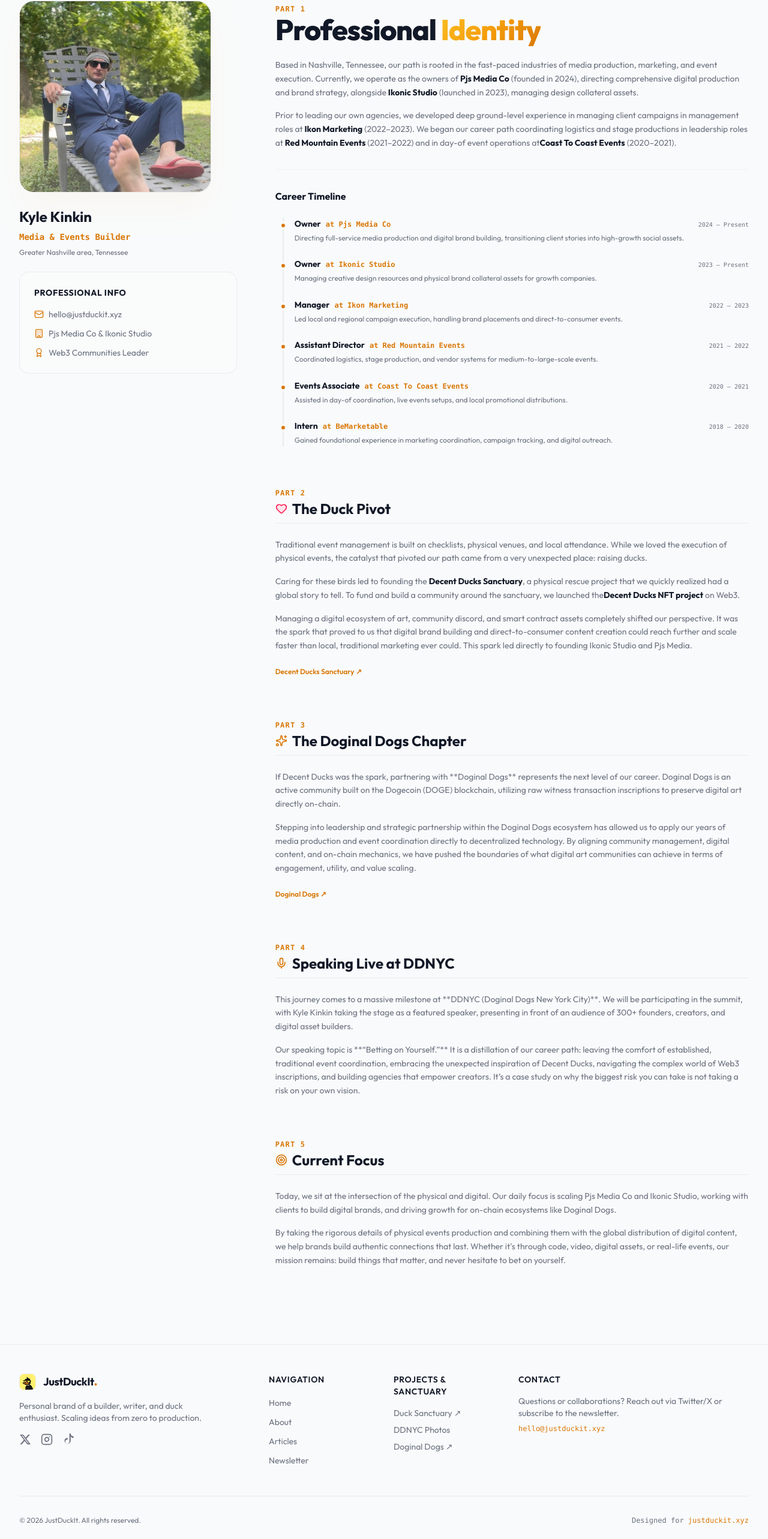
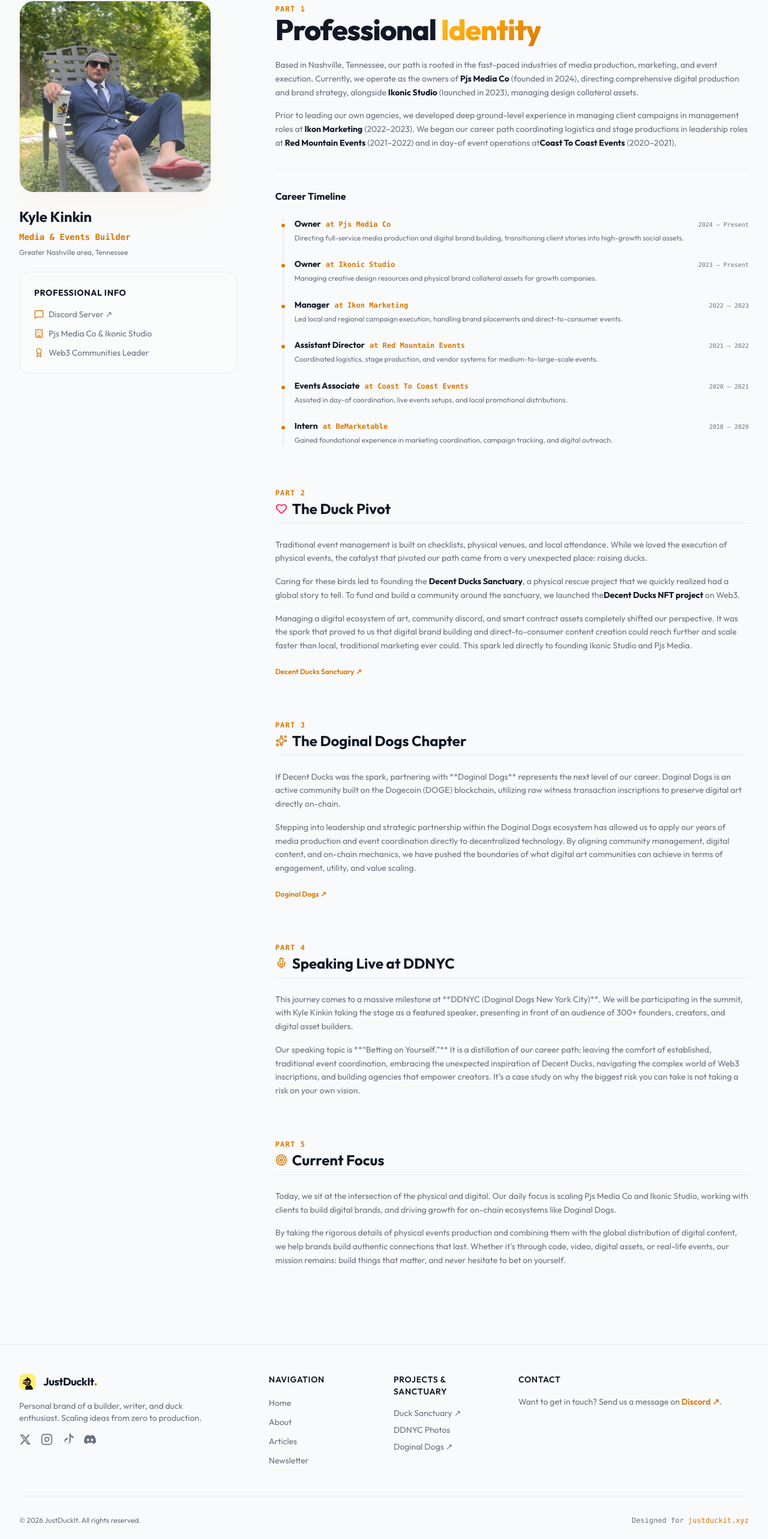
Before and after one commit to Duckxmeta/justduckit, a Next.js app: page /about in a window 1280 px wide. Shown: the part 193-2759 px from the top of the page at 60% size. Built offline with nearby package versions, Linux system fonts and the light colour scheme.

Commit message:
feat: add Discord social links and swap generic email contact with Discord note

```diff
--- a/src/app/about/page.tsx
+++ b/src/app/about/page.tsx
@@ -1,5 +1,5 @@
 import Image from "next/image";
-import { Mail, Calendar, Mic, Sparkles, Heart, Building, Award, Target } from "lucide-react";
+import { MessageSquare, Calendar, Mic, Sparkles, Heart, Building, Award, Target } from "lucide-react";
 import type { Metadata } from "next";
 
 export const metadata: Metadata = {
@@ -77,8 +77,15 @@
               <h3 className="text-sm font-bold text-foreground uppercase tracking-wider">Professional Info</h3>
               <div className="space-y-3 text-sm text-muted-foreground font-sans">
                 <div className="flex items-center gap-2">
-                  <Mail className="h-4 w-4 text-primary" />
-                  <span>hello@justduckit.xyz</span>
+                  <MessageSquare className="h-4 w-4 text-primary" />
+                  <a
+                    href="https://discord.gg/Ry8zBm5Yvb"
+                    target="_blank"
+                    rel="noopener noreferrer"
+                    className="hover:text-primary transition-colors hover:underline"
+                  >
+                    Discord Server ↗
+                  </a>
                 </div>
                 <div className="flex items-center gap-2">
                   <Building className="h-4 w-4 text-primary" />
--- a/src/components/Footer.tsx
+++ b/src/components/Footer.tsx
@@ -17,6 +17,12 @@
 const TikTokIcon = (props: React.SVGProps<SVGSVGElement>) => (
   <svg viewBox="0 0 24 24" fill="currentColor" {...props}>
     <path d="M12.53.02C13.84 0 15.14.01 16.44 0c.08 1.53.63 3.09 1.75 4.17 1.12.98 2.61 1.49 4.1 1.6v3.29c-1.28.02-2.52-.3-3.61-1-.95-.66-1.7-1.59-2.1-2.67v8.83c.03 2.24-1.12 4.36-3.05 5.5-1.93 1.11-4.39 1.11-6.32 0-2.09-1.2-3.23-3.62-2.92-6.01.27-2.13 1.84-3.95 3.94-4.44.75-.17 1.53-.18 2.28-.01V12.5c-.8-.18-1.64-.1-2.4.21-1.39.57-2.33 1.94-2.38 3.44-.08 1.72.93 3.32 2.5 3.99 1.56.66 3.4.3 4.59-.92 1.02-1.04 1.25-2.62 1.21-4.04V.02z" />
+  </svg>
+);
+
+const DiscordIcon = (props: React.SVGProps<SVGSVGElement>) => (
+  <svg viewBox="0 0 24 24" fill="currentColor" {...props}>
+    <path d="M20.317 4.37a19.791 19.791 0 0 0-4.885-1.515.074.074 0 0 0-.079.037c-.21.375-.444.864-.608 1.25a18.27 18.27 0 0 0-5.487 0 12.64 12.64 0 0 0-.617-1.25.077.077 0 0 0-.079-.037A19.736 19.736 0 0 0 3.677 4.37a.07.07 0 0 0-.032.027C.533 9.046-.32 13.58.099 18.057a.082.082 0 0 0 .031.057 19.9 19.9 0 0 0 5.993 3.03.078.078 0 0 0 .084-.028c.462-.63.874-1.295 1.226-1.994.021-.041.001-.09-.041-.106a13.094 13.094 0 0 1-1.873-.894.077.077 0 0 1-.008-.128c.126-.093.252-.19.372-.287a.075.075 0 0 1 .077-.011c3.92 1.793 8.18 1.793 12.061 0a.073.073 0 0 1 .078.009c.12.099.246.195.373.289a.077.077 0 0 1-.006.127 12.299 12.299 0 0 1-1.873.894.077.077 0 0 0-.041.107c.36.698.772 1.362 1.225 1.993a.076.076 0 0 0 .084.028 19.839 19.839 0 0 0 6.002-3.03.077.077 0 0 0 .032-.054c.5-5.177-.838-9.674-3.549-13.66a.061.061 0 0 0-.031-.03zM8.02 15.33c-1.183 0-2.157-1.085-2.157-2.419 0-1.333.956-2.419 2.156-2.419 1.21 0 2.176 1.096 2.157 2.42 0 1.333-.955 2.418-2.156 2.418zm7.975 0c-1.183 0-2.157-1.085-2.157-2.419 0-1.333.955-2.419 2.156-2.419 1.21 0 2.176 1.096 2.157 2.42 0 1.333-.946 2.418-2.156 2.418z"/>
   </svg>
 );
 
@@ -73,6 +79,15 @@
                 aria-label="TikTok Profile"
               >
                 <TikTokIcon className="h-5 w-5" />
+              </a>
+              <a
+                href="https://discord.gg/Ry8zBm5Yvb"
+                target="_blank"
+                rel="noopener noreferrer"
+                className="text-muted-foreground hover:text-primary transition-colors"
+                aria-label="Discord Server"
+              >
+                <DiscordIcon className="h-5 w-5" />
               </a>
             </div>
           </div>
@@ -136,11 +151,17 @@
             </div>
             <div>
               <h3 className="text-sm font-semibold text-foreground uppercase tracking-wider">Contact</h3>
-              <p className="mt-4 text-sm text-muted-foreground">
-                Questions or collaborations? Reach out via Twitter/X or subscribe to the newsletter.
-              </p>
-              <p className="mt-2 text-xs text-primary font-mono">
-                hello@justduckit.xyz
+              <p className="mt-4 text-sm text-muted-foreground leading-relaxed">
+                Want to get in touch? Send us a message on{" "}
+                <a
+                  href="https://discord.gg/Ry8zBm5Yvb"
+                  target="_blank"
+                  rel="noopener noreferrer"
+                  className="text-primary hover:underline font-semibold"
+                >
+                  Discord ↗
+                </a>
+                .
               </p>
             </div>
           </div>
```
